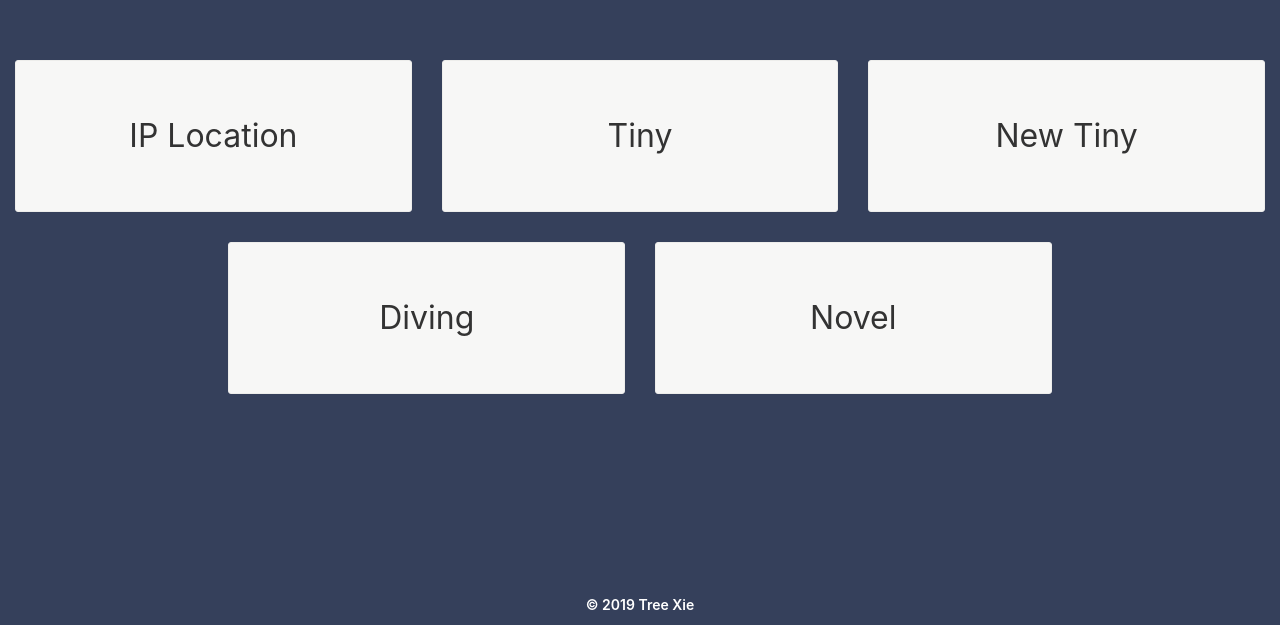
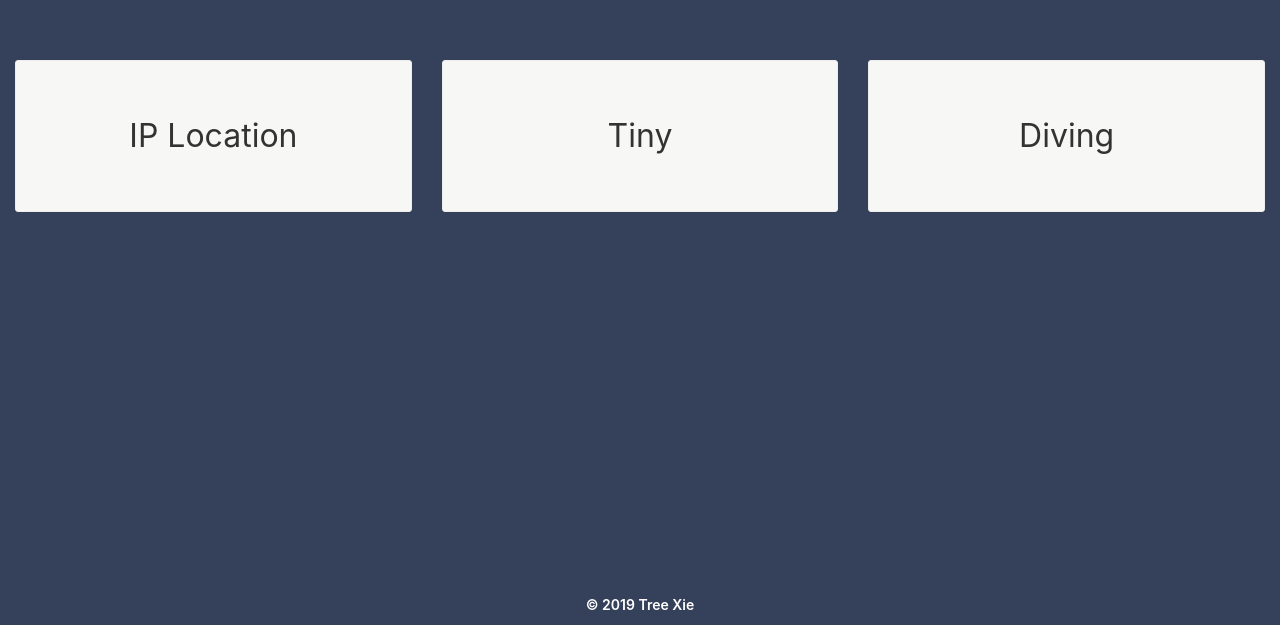
Before and after one commit to vicanso/aslant.site, a React (Create React App) app in the folder web/: page / in a window 1280 px wide. Shown: the part 175-800 px from the top of the page. Built offline with nearby package versions, Linux system fonts and the light colour scheme.

Commit message:
refactor: update navigation

```diff
--- a/web/src/App.js
+++ b/web/src/App.js
@@ -13,16 +13,8 @@ class App extends Component {
         url: "https://tiny.aslant.site/",
       },
       {
-        name: "New Tiny",
-        url: "https://tinynew.aslant.site/",
-      },
-      {
         name: "Diving",
         url: "https://diving.aslant.site/",
-      },
-      {
-        name: "Novel",
-        url: "https://xs.aslant.site/",
       }
     ].map((item) => {
       return (
```
